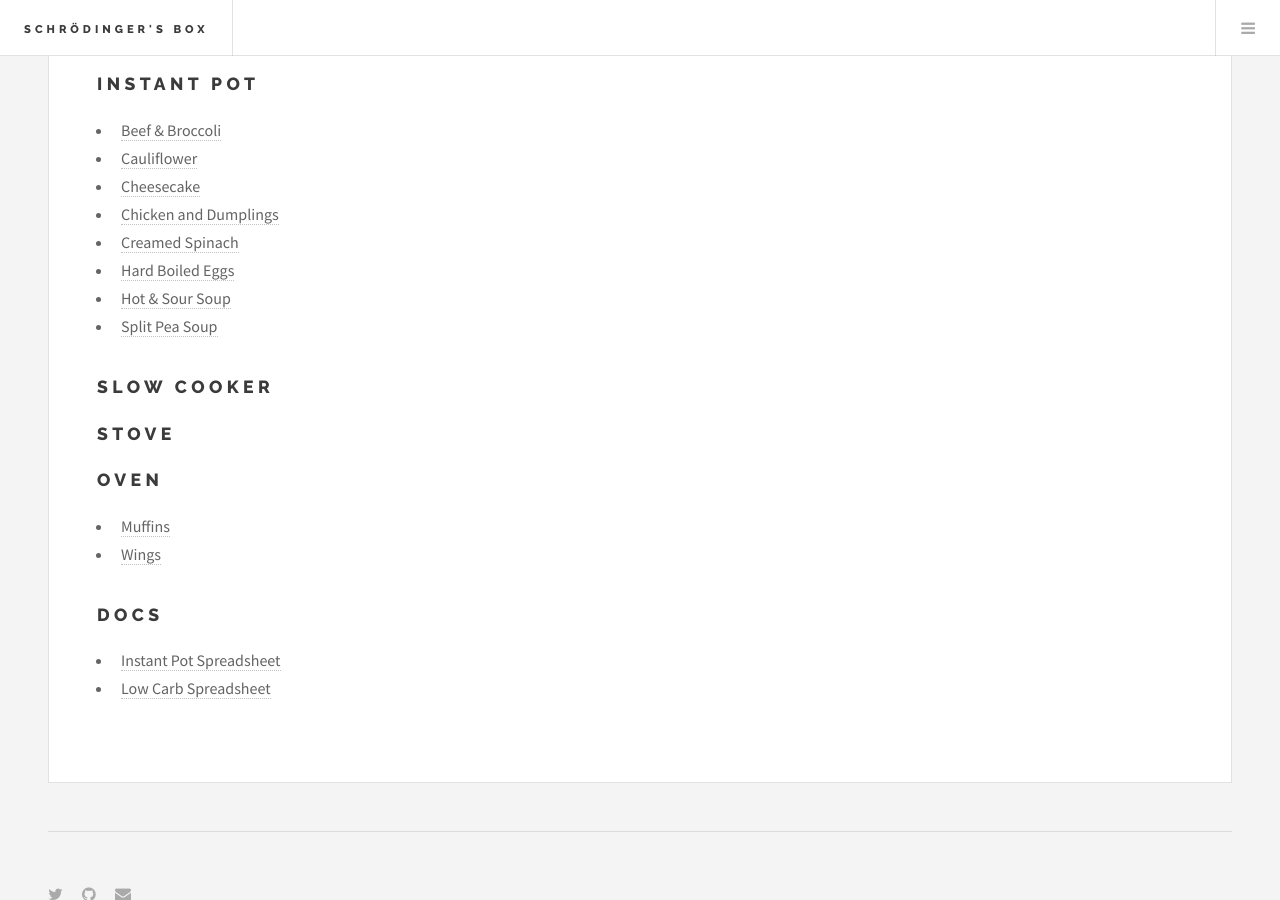
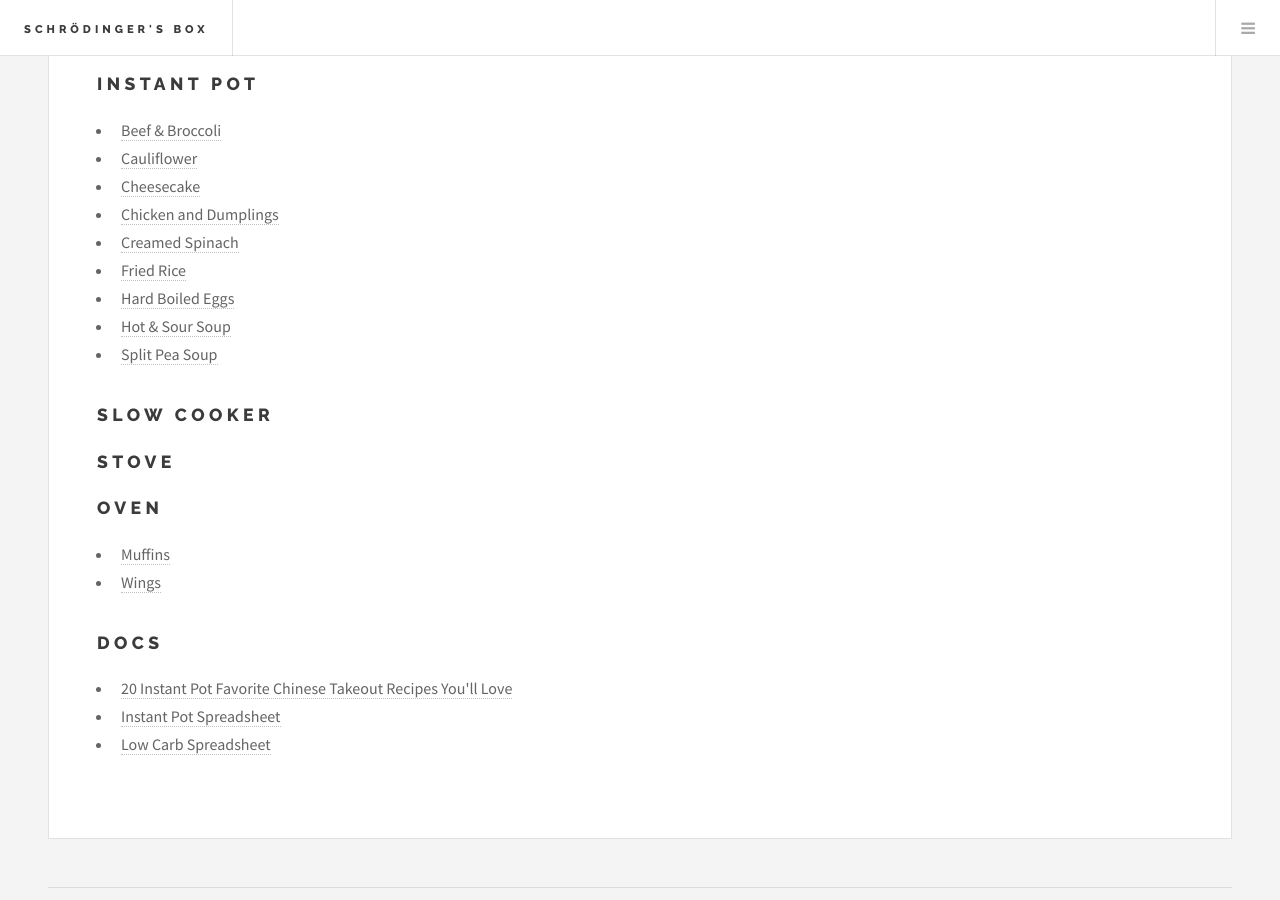
Before and after one commit to schrodingersbox/schrodingersbox.github.io, a Jekyll site: the page built from recipes.html, in a window 1280 px wide and 900 px high, scrolled down 420 px. Built offline with Jekyll 4.4.1, drawn with Linux system fonts in a browser that asks for light colours.

Commit message:
Fried rice!

```diff
--- a/recipes.html
+++ b/recipes.html
@@ -10,6 +10,7 @@ title: Recipes
 	<li><a href="https://www.ourpaleolife.com/instant-pot-low-carb-cheesecake-keto-primal/" target="_blank">Cheesecake</a></li>
 	<li><a href="https://recipes.instantpot.com/recipe/chicken-and-dumplings/" target="_blank">Chicken and Dumplings</a></li>
 	<li><a href="https://www.staysnatched.com/instant-pot-creamed-spinach/" target="_blank">Creamed Spinach</a></li>
+	<li><a href="https://www.pressurecookrecipes.com/instant-pot-fried-rice/" target="_blank">Fried Rice</a></li>
 	<li><a href="https://amindfullmom.com/instant-pot-hard-boiled-eggs/" target="_blank">Hard Boiled Eggs</a></li>
 	<li><a href="https://pressureluckcooking.com/recipe/instant-pot-hot-sour-soup/" target="_blank">Hot & Sour Soup</a></li>
 	<li><a href="https://www.delish.com/cooking/recipe-ideas/a25325139/instant-pot-split-pea-soup/" target="_blank">Split Pea Soup</a></li>
@@ -27,6 +28,7 @@ title: Recipes
 
 <h2>Docs</h2>
 <ul>
+	<li><a href="https://www.pressurecookrecipes.com/instant-pot-chinese-takeout-recipes/" target="_blank">20 Instant Pot Favorite Chinese Takeout Recipes You'll Love</a></li>
 	<li><a href="https://docs.google.com/spreadsheets/d/19CJ72iOHvHTN_UOerMjMHcqc6T7L-nGaR2Mb4NFPGXc/edit#gid=0" target="_blank">Instant Pot Spreadsheet</a></li>
 	<li><a href="https://docs.google.com/spreadsheets/d/1juxFyDwLPVtob3dx2znSDXIJNOFbBdk9ZnlyI2ziqYQ/edit?ts=588176d3#gid=0" target="_blank">Low Carb Spreadsheet</a></li>
 </ul>
```
